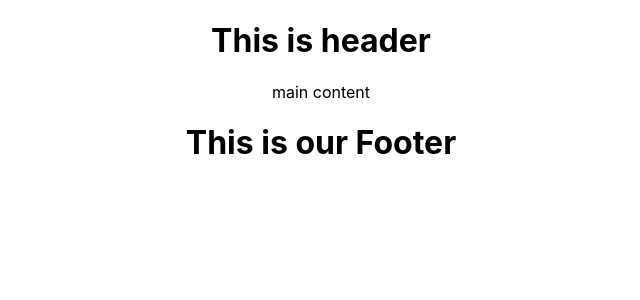
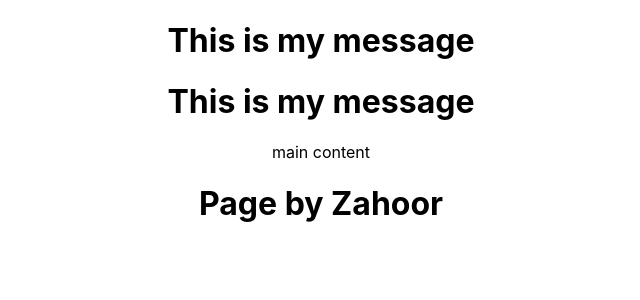
Before and after one commit to Zahoor58/React-Introduction, a React (Create React App) app: page / in a window 1280 px wide. Shown: the top 300 px of the page, without its empty margins (319-959 px from the left). Built offline with nearby package versions, Linux system fonts and the light colour scheme.

Commit message:
share information child to perent through class and funchion method

```diff
--- a/src/App.js
+++ b/src/App.js
@@ -8,10 +8,10 @@ function App() {
     return ( <
         div className = "App" >
         <
-        Header / >
+        Header info = "This is my message" / >
         <
         p > main content < /p>  <
-        Footer / > < /
+        Footer trademark = "Page by Zahoor" / > < /
         div >
     );
 }
--- a/src/components/footer.js
+++ b/src/components/footer.js
@@ -2,7 +2,7 @@ import React, { Component } from "react";
 
 class Footer extends Component {
     render() {
-        return <h1 > This is our Footer < /h1>
+        return <h1 > { this.props.trademark } < /h1>
     }
 
 }
--- a/src/components/header.js
+++ b/src/components/header.js
@@ -1,6 +1,11 @@
 import React from "react";
 
-function Header() {
-    return <h1 > This is header < /h1>
+function Header(props) {
+    // div method
+    // return ( < div > < h1 > { props.info } < /h1> <
+    //     h1 > { props.info } < /h1> </div > )
+    // reat.Fragment method
+    return ( < React.Fragment > < h1 > { props.info } < /h1> <
+        h1 > { props.info } < /h1> </React.Fragment > )
 } { /* export { Header }; */ }
 export default Header;
```
